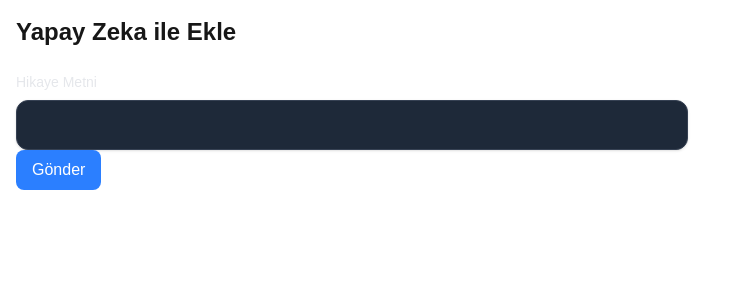
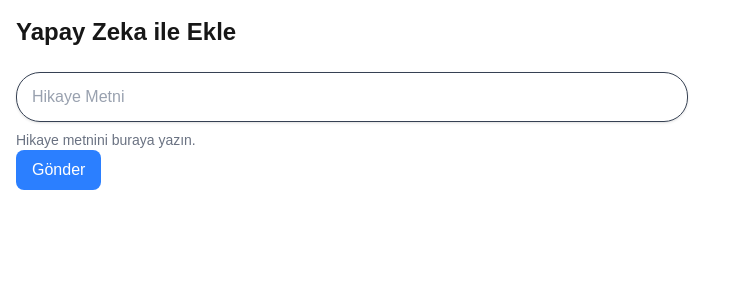
Before and after one commit to Mryuksel101/learn_eng_dashboard, a Next.js app: page /add-story-ai in a window 1280 px wide. Shown: the top 300 px of the page, without its empty margins (0-735 px from the left). Built offline with nearby package versions, Linux system fonts and the light colour scheme; no server answers; sample sign-in values are in the browser's storage.

Commit message:
Enhance MrTextField component with improved label positioning and styling; update AddStoryAIPage to include descriptive text for user guidance.

```diff
--- a/src/app/add-story-ai/page.tsx
+++ b/src/app/add-story-ai/page.tsx
@@ -20,6 +20,8 @@
                     onChange={(e) => handleTextChange(e.target.value)}
                 />
 
+                <p className="text-gray-500 text-sm mt-2">Hikaye metnini buraya yazın.</p>
+
                 <button
                     className="bg-blue-500 text-white px-4 py-2 rounded-lg hover:bg-blue-600"
                     onClick={() => console.log(storyText)}
--- a/src/app/components/mrTextField.tsx
+++ b/src/app/components/mrTextField.tsx
@@ -11,24 +11,30 @@
 const TextField: React.FC<TextFieldProps> = ({ label, placeholder, type = 'text', value, onChange }) => {
     const [isFocused, setFocus] = React.useState<boolean>(false);
 
-    const handleFocus = () => setFocus(true);
+    const handleFocus = () => {
+        setFocus(true);
+    }
     const handleBlur = () => setFocus(false);
 
     return (
-        <div>
-            {label && <label className="block text-gray-200 text-sm font-medium mb-2 transition-colors">{label}</label>}
+        <div className='relative'>
             <input
-                className="w-full px-4 py-3 rounded-xl border border-gray-700 bg-gray-800 text-gray-200 placeholder-gray-400
+                className={`w-full px-4 py-3 rounded-3xl border border-gray-700 text-gray-200 placeholder-gray-400 z-10
                 shadow-sm transition-all duration-200 ease-in-out
                 focus:outline-none focus:ring-2 focus:ring-blue-500 focus:border-transparent
-                hover:border-gray-600"
+             ${isFocused ? 'bg-[171717]' : 'text-gray-200'}`}
                 type={type}
-                placeholder={placeholder}
                 value={value}
                 onChange={onChange}
                 onFocus={handleFocus}
                 onBlur={handleBlur}
             />
+            <label className={`absolute left-4 transition-all duration-200 ease-in-out z-50
+                ${isFocused || value
+                    ? '-top-2.5 text-xs bg-[171717] px-1 text-blue-500 z-800'
+                    : 'top-1/2 transform -translate-y-1/2 text-gray-400'}`}>
+                {label}
+            </label>
         </div>
     );
 };
```
